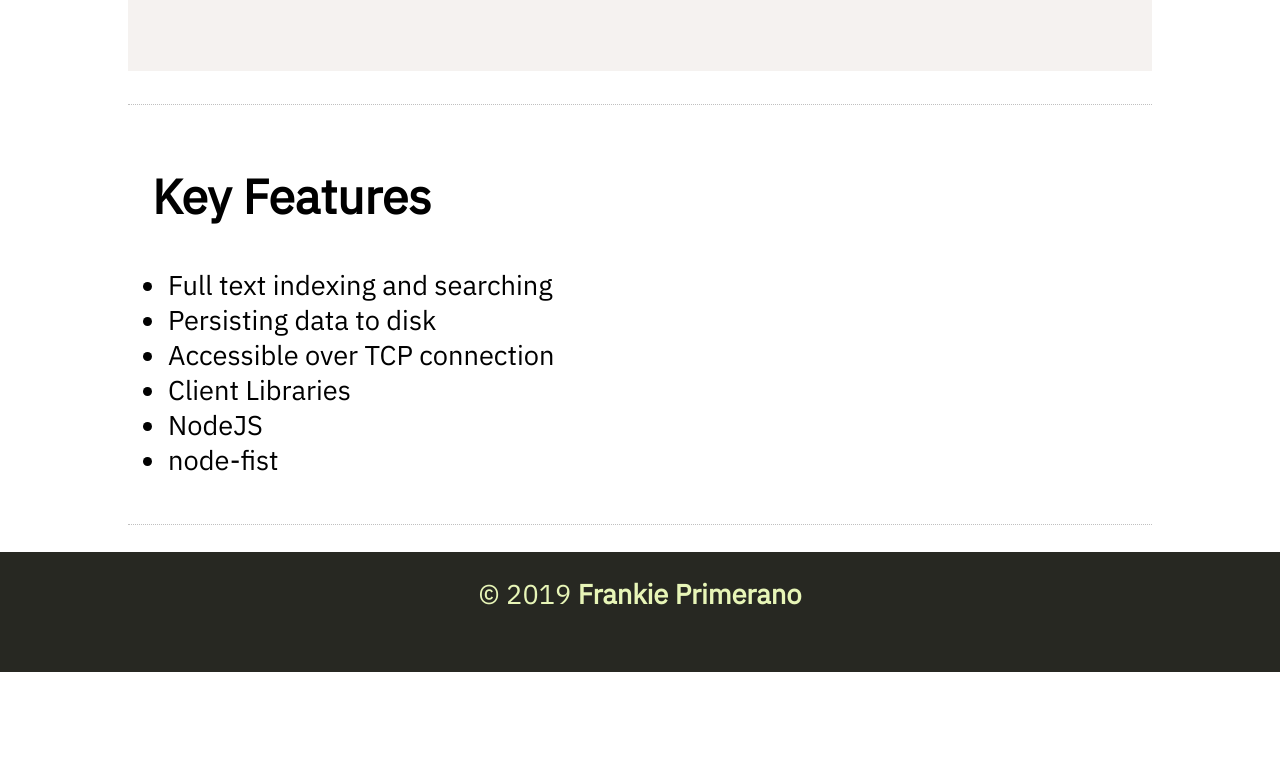
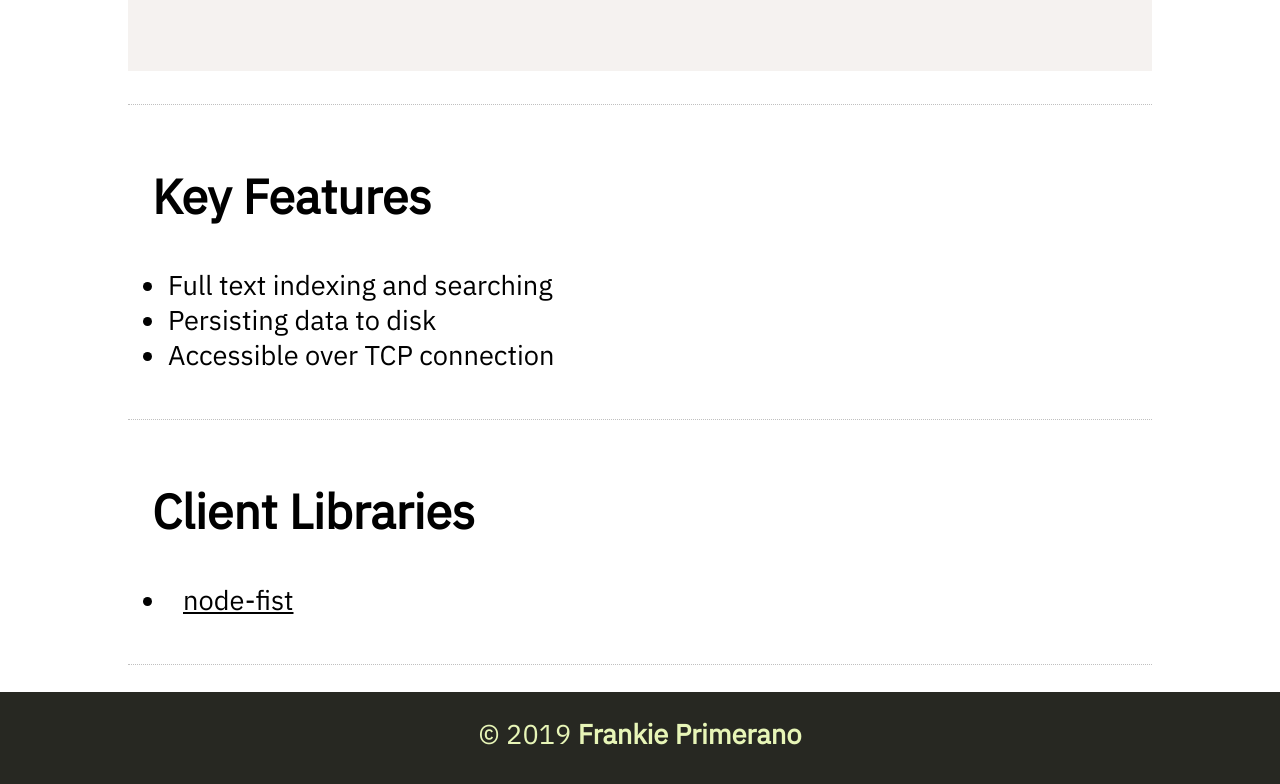
Before and after one commit to io-ma/fist-site, a plain HTML site: page index.html in a window 1280 px wide. Shown: the part 4179-4963 px from the top of the page. Before the commit the page ends 4851 px from the top, so only its background shows below. Drawn offline with Linux system fonts and the light colour scheme; a web font is replaced by a local one.

Commit message:
moved client libraries to it's own section

```diff
--- a/index.html
+++ b/index.html
@@ -94,9 +94,12 @@
             <li>Full text indexing and searching</li>
             <li>Persisting data to disk</li>
             <li>Accessible over TCP connection</li>
-            <li>Client Libraries</li>
-            <li>NodeJS</li>
-            <li>node-fist</li>
+        </section>
+        <section>
+            <h2>Client Libraries</h2>
+            <ul>
+                <li><a href="https://github.com/00-matt/node-fist">node-fist</a></li>
+            </ul>
         </section>
       </article>
     </main>
```
